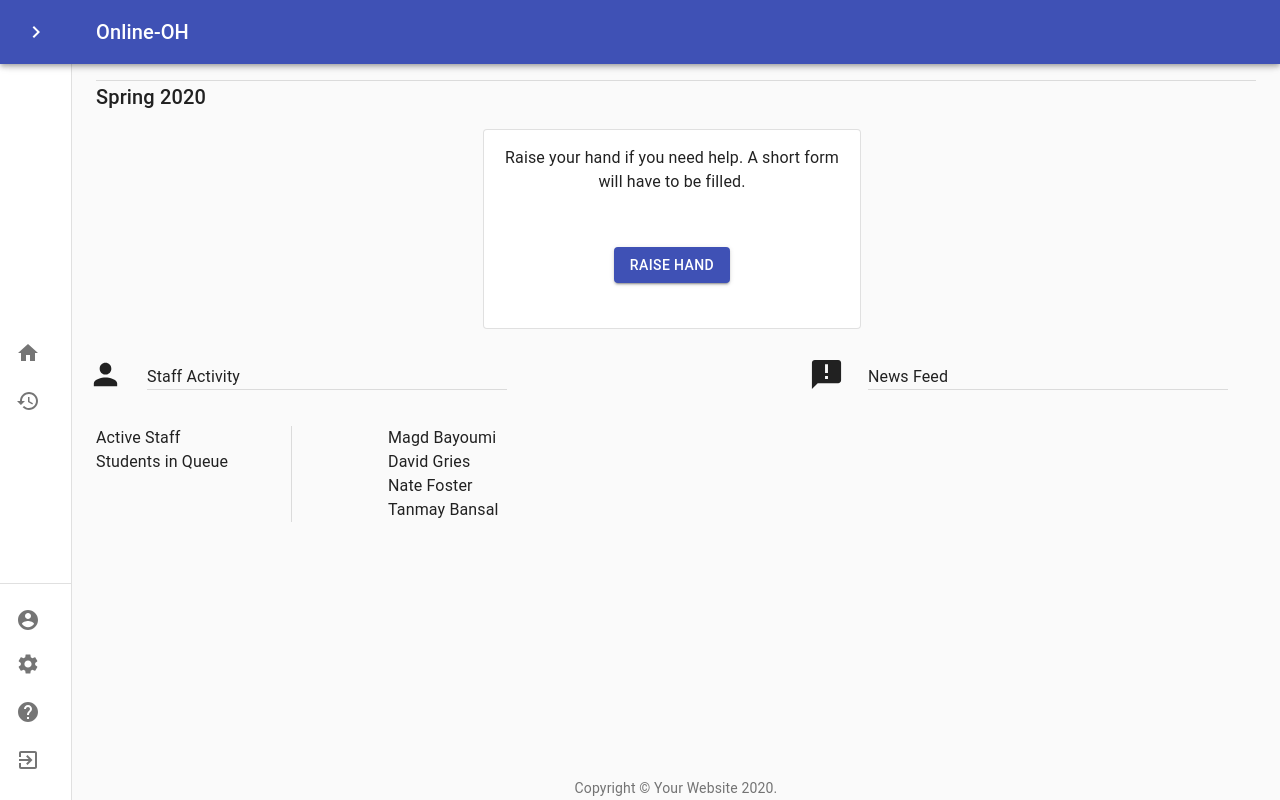
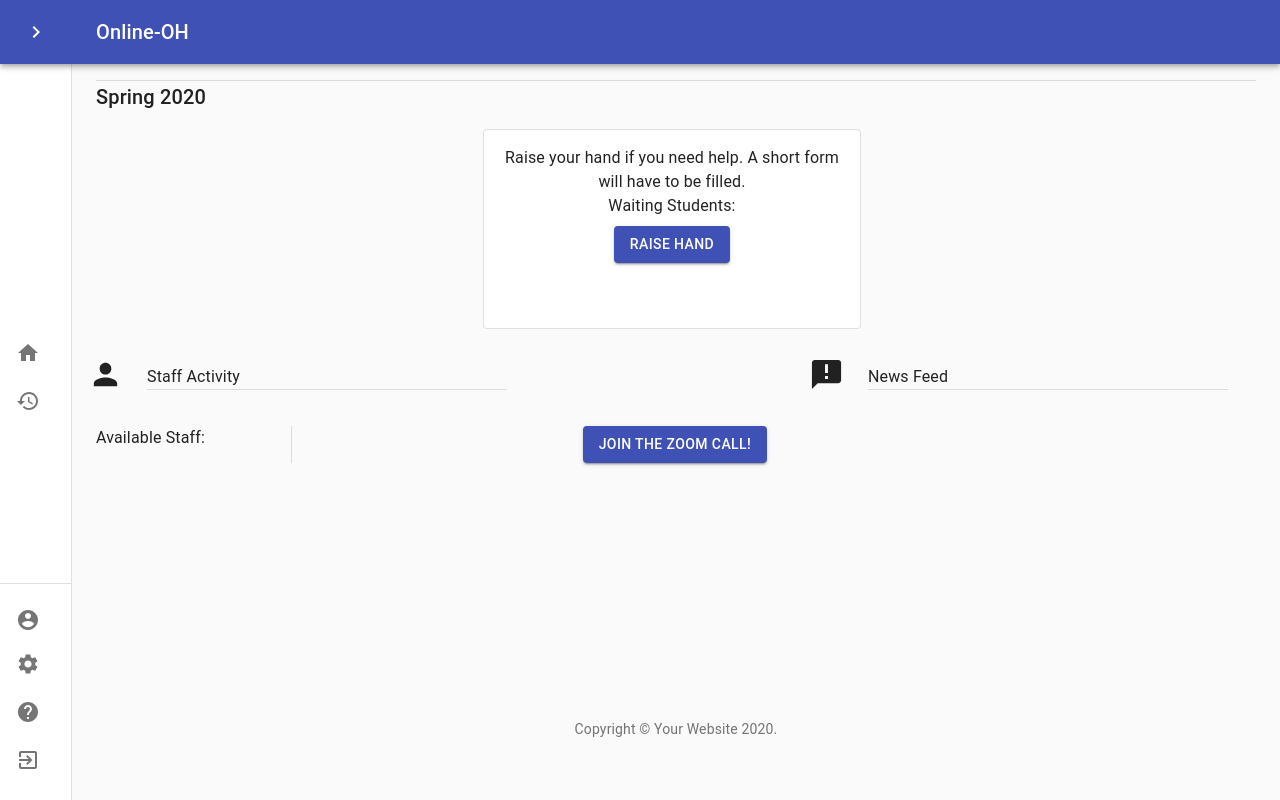
Before and after one commit to Raye2333/CDS-online-oh, a React (Create React App) app in the folder frontend/: page /course in a window 1280 px wide. Built offline with nearby package versions, Linux system fonts and the light colour scheme.

Commit message:
Course Page pseudo data-drivien functionality

```diff
--- a/frontend/src/Classes.js
+++ b/frontend/src/Classes.js
@@ -37,12 +37,12 @@ export default function Classes() {
       <Divider orientation="horizontal" variant="fullWidth" />
       <Grid container spacing={1} xs={12}>
         {classList.map(course => {
-          const url = course.split(' ').join('');
+          const url = course.name.split(' ').join('');
           return (
             < Grid item spacing={3} xs={4} >
               <div className={styles.cards}>
                 <Link className={styles.links} onClick={() => Refresh(url)} to={{ pathname: url }} >
-                  <ClassCard class={course} />
+                  <ClassCard class={course.name} />
                 </Link>
               </div>
             </Grid>
--- a/frontend/src/Student.json
+++ b/frontend/src/Student.json
@@ -1,8 +1,64 @@
 {
   "Courses": [
-    "CS 2800",
-    "CS 3110",
-    "AEM 3390",
-    "MATH 2940"
+    {
+      "name": "CS 2800",
+      "Queue": 5,
+      "active": 1,
+      "News": "There is no news, please be patient with our staff.",
+      "Staff": [
+        {
+          "name": "Magd Bayoumi",
+          "status": "inactive"
+        },
+        {
+          "name": "Jerry Sun",
+          "status": "active"
+        }
+      ]
+    },
+    {
+      "name": "CS 3110",
+      "active": 2,
+      "Queue": 6,
+      "News": "There is no news, please be patient with our staff.",
+      "Staff": [
+        {
+          "name": "Cora Wu",
+          "status": "active"
+        },
+        {
+          "name": "Raye Liu",
+          "status": "active"
+        }
+      ]
+    },
+    {
+      "name": "AEM 3390",
+      "active": 2,
+      "Queue": 7,
+      "News": "There is no news, please be patient with our staff.",
+      "Staff": [
+        {
+          "name": "Rishabh",
+          "status": "active"
+        },
+        {
+          "name": "Tanishq Aggarwal",
+          "status": "active"
+        }
+      ]
+    },
+    {
+      "name": "MATH 2940",
+      "active": 1,
+      "Queue": 8,
+      "News": "There is no news, please be patient with our staff.",
+      "Staff": [
+        {
+          "name": "Jerry",
+          "status": "active"
+        }
+      ]
+    }
   ]
 }
--- a/frontend/src/course.js
+++ b/frontend/src/course.js
@@ -1,6 +1,7 @@
 import React from 'react';
 
-
+import { makeStyles } from '@material-ui/core/styles';
+import clsx from 'clsx';
 import Button from '@material-ui/core/Button';
 import Typography from '@material-ui/core/Typography';
 import Divider from '@material-ui/core/Divider';
@@ -24,7 +25,30 @@ import data from './Student';
 export default function Course(props) {
   /* Arbitrary json file just to test and learn data-driven principles */
   const classList = data.Courses;
-  const getID = classList.map(course => { if (course.split(' ').join('') == props.id) return (course) });
+  const getID = classList.map(course => { if (course.name.split(' ').join('') == props.id) return (course.name) });
+  const getActive = classList.map(course => {
+    if (course.name.split(' ').join('') == props.id) return (
+      <Typography>{course.active}</Typography>
+    );
+  })
+
+  const staff = classList.map(course => {
+    if (course.name.split(' ').join('') == props.id) return (
+      course.Staff.map(staffer => {
+        if (staffer.status == "active") {
+          return (
+            <Typography>{staffer.name}</Typography>
+          );
+        }
+      })
+    );
+  })
+  const news = classList.map(course => {
+    if (course.name.split(' ').join('') == props.id) return (
+      <Typography>{course.News}</Typography>
+    );
+  })
+
   return (
     <React.Fragment>
       {/* Header of Body */}
@@ -35,11 +59,11 @@ export default function Course(props) {
         <Divider orientation="horizontal" variant="fullWidth" />
         <Typography component="p" variant="h6">
           Spring 2020
-      </Typography>
+        </Typography>
         <Grid container spacing={1} xs={12} justify="center" className={styles.container}>
           {/* Raising/Lowering Hand Card */}
           <Grid item spacing={3} xs={4}>
-            <RaiseHand />
+            <RaiseHand id={props.id} />
           </Grid>
         </Grid>
 
@@ -65,18 +89,22 @@ export default function Course(props) {
         <Grid container spacing={1} alignItems="stretch" justify="left" className={styles.container}>
           <Grid item xs={2}>
             <div>
-              <Typography>Active Staff</Typography>
-              <Typography>Students in Queue</Typography>
+              <Typography>Available Staff: </Typography>
+              {getActive}
             </div>
           </Grid>
           <Grid item xs={1} alignItems="stretch">
             <Divider orientation="vertical" />
           </Grid>
           <Grid item xs={2}>
-            <Typography>Magd Bayoumi</Typography>
-            <Typography>David Gries</Typography>
-            <Typography>Nate Foster</Typography>
-            <Typography>Tanmay Bansal</Typography>
+            {staff}
+          </Grid>
+          <Grid item xs={3}>
+            {/* Arbitrary Button with Zoom Link Popup Dialog */}
+            <LaunchZoom />
+          </Grid>
+          <Grid item xs={3}>
+            {news}
           </Grid>
         </Grid>
       </Container>
@@ -86,7 +114,56 @@ export default function Course(props) {
 
 /* Changes Button and Launches Form for Raising Hand and getting help. Also
    will handle Lowering Hand */
-function RaiseHand() {
+
+function LaunchZoom() {
+  const [ready, setReady] = React.useState(false)
+  const handleOpen = () => {
+    setReady(true);
+  }
+  const handleClose = () => {
+    setReady(false);
+  }
+  return (
+    <React.Fragment>
+      <Button variant="contained" color="primary" onClick={handleOpen}>
+        Join the Zoom call!
+      </Button>
+      <Dialog
+        open={ready}
+        onClose={handleClose}
+        aria-labelledby="alert-dialog-title"
+        aria-describedby="alert-dialog-description">
+        <DialogTitle id="alert-dialog-title">{"Help is here!"}</DialogTitle>
+        <DialogContent>
+          <DialogContentText id="alert-dialog-description">
+            Click the zoom link below and have your question answered:
+            zoom.blah.us.com
+                </DialogContentText>
+        </DialogContent>
+      </Dialog>
+    </React.Fragment>
+  );
+}
+
+function RaiseHand(props) {
+  const classList = data.Courses;
+
+  const useStyles = makeStyles(() => ({
+    students: {
+      display: 'inline',
+    },
+    queue: {
+      display: 'block',
+      paddingBottom: 8,
+    },
+    hidden: {
+      display: 'none',
+    },
+    hiddenQueue: {
+      paddingBottom: 0,
+    }
+  }));
+  const classes = useStyles();
   const [open, setOpen] = React.useState(false);
   const [hand, setHand] = React.useState("Raise Hand");
   const [raised, setRaise] = React.useState(false)
@@ -100,14 +177,24 @@ function RaiseHand() {
     if (raised == false) setOpen(true);
     else Lower();
   }
+  const getQueue = classList.map(course => {
+    if (course.name.split(' ').join('') == props.id) return (
+      course.Queue
+    );
+  })
+  const addQueue = classList.map(course => {
+    if (course.name.split(' ').join('') == props.id) return (
+      course.Queue + 1
+    );
+  })
   /* Dialog Form for Queueing */
   return (
     <React.Fragment>
       <Card variant="outlined" className={styles.card}>
         <CardContent className={styles.alignment}>
           <Typography>Raise your hand if you need help. A short form will have to be filled.</Typography>
-        </CardContent>
-        <CardContent className={styles.alignment}>
+          <Typography className={clsx(classes.queue, raised && classes.hiddenQueue)}>Waiting Students: {getQueue}</Typography>
+          <Typography className={clsx(!raised && classes.hidden, raised && classes.queue)}>Your position in Queue is: {addQueue}</Typography>
           <Button variant="contained" color="primary" id="hand" value="lowered hand" onClick={ChangeStatus}>
             {hand}
           </Button>
```
Also changed, not shown: frontend/src/environment.module.css (line endings or trailing spaces).
